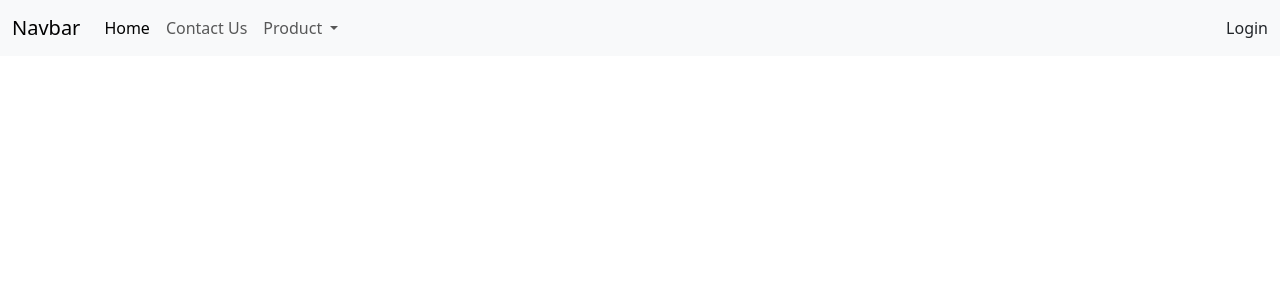
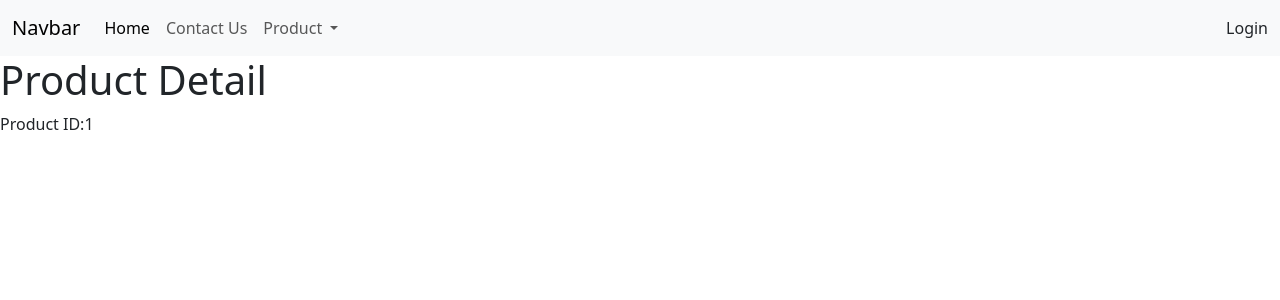
Before and after one commit to JLXP/vue-router-3, a Vue app: page /product/1 in a window 1280 px wide. Shown: the top 300 px of the page. Built offline with nearby package versions, Linux system fonts and the light colour scheme.

Commit message:
dynamic route binding

```diff
--- a/src/components/Layout/Header.vue
+++ b/src/components/Layout/Header.vue
@@ -16,7 +16,7 @@
       <div class="collapse navbar-collapse" id="navbarSupportedContent">
         <ul class="navbar-nav me-auto mb-2 mb-lg-0">
           <li class="nav-item">
-            <router-link class="nav-link active" aria-current="page" to="#">Home</router-link>
+            <router-link class="nav-link active" aria-current="page" to="/">Home</router-link>
           </li>
           <li class="nav-item">
             <router-link class="nav-link" to="/contact">Contact Us</router-link>
@@ -32,8 +32,8 @@
               Product
             </a>
             <ul class="dropdown-menu">
-              <li><a class="dropdown-item" href="#">Product List</a></li>
-              <li><a class="dropdown-item" href="#">Product Detail</a></li>
+              <li><router-link class="dropdown-item" to="/productList">Product List</router-link></li>
+              <li><router-link class="dropdown-item" to="#">Product Detail</router-link></li>
             </ul>
           </li>
         </ul>
--- a/src/components/Product/ProductDetail.vue
+++ b/src/components/Product/ProductDetail.vue
@@ -1,5 +1,11 @@
 <template>
     <div>
         <h1>Product Detail</h1>
+        <p>Product ID:{{ route.params.productId }}</p>
     </div>
 </template>
+<script setup>
+    import { useRoute } from 'vue-router';
+    const route = useRoute();
+    console.log(route.params);
+</script>
```
Also changed, not shown: src/Router/routes.js (+10 -0 lines).
